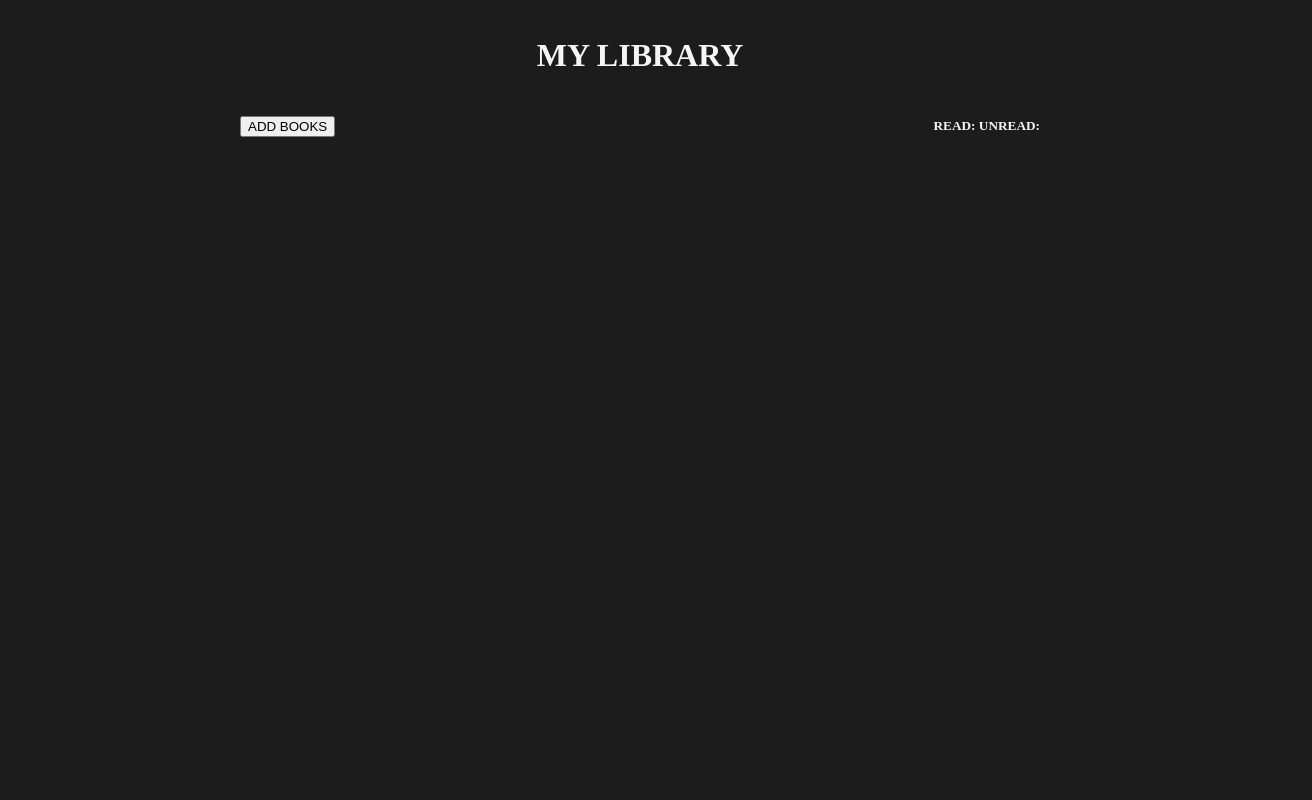
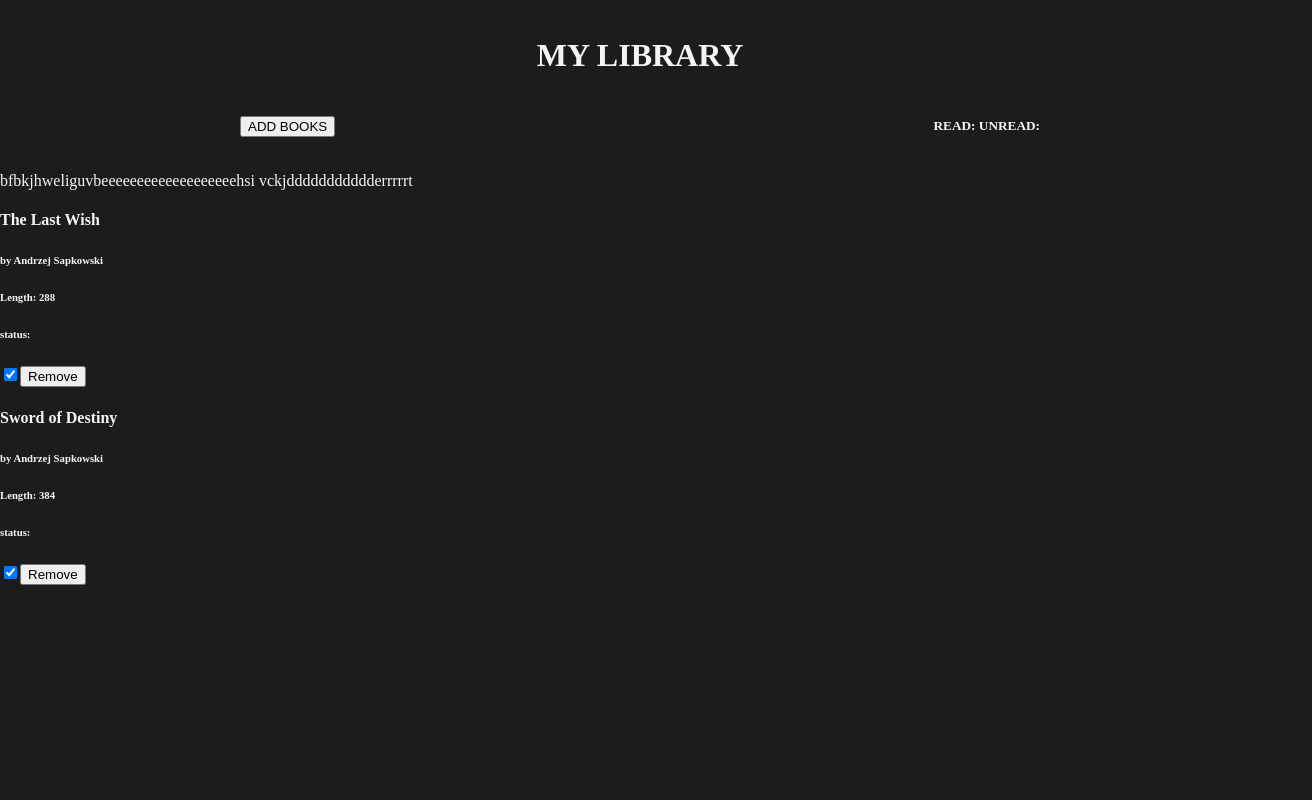
Before and after one commit to BridgeRohan/Library, a plain HTML site: page index.html in a window 1280 px wide. Shown: the whole page, 1312 px wide, since content can reach past the window. Drawn offline with Linux system fonts and the light colour scheme.

Commit message:
around 80% done all that is left is styling(i hate this the most)

```diff
--- a/index.html
+++ b/index.html
@@ -13,8 +13,10 @@
       <button id="dope">ADD BOOKS</button>
       <h5 class="ur">READ: UNREAD: </h5>
     </div>
-    <div class="content">
-      <dialog id="myDialog">
+    <div id="content">
+      bfbkjhweliguvbeeeeeeeeeeeeeeeeeeehsi vckjddddddddddderrrrrt
+    </div>
+    <dialog id="myDialog">
         <form method="dialog" id="myForm">
           <label for="bookName">Name of the Book:</label>
           <input type="text" id="bookName" placeholder="Book name" required name="title"/>
@@ -28,6 +30,5 @@
           <button type="button" id="toodope">Close</button>
         </form>
       </dialog>
-    </div>
   </body>
 </html>
--- a/scripts.js
+++ b/scripts.js
@@ -3,13 +3,15 @@ const showButton = document.querySelector("#dope");
 const closeButton = document.querySelector("#toodope");
 const dialog = document.getElementById('myDialog');
 const form = document.getElementById('myForm');
-showButton.addEventListener("click", function(){
+
+showButton.addEventListener("click", function () {
   dialog.showModal();
-})
-closeButton.addEventListener("click", function(){
+});
+closeButton.addEventListener("click", function () {
   form.reset();
   dialog.close();
-})
+});
+
 form.addEventListener('submit', (e) => {
   e.preventDefault();
 
@@ -22,12 +24,14 @@ form.addEventListener('submit', (e) => {
     alert("Please fill in all required fields.");
     return;
   }
+
   addBookToLibrary(title, writer, noPage, isRead);
   form.reset();
   dialog.close();
-  for(let i=0;i<myLibrary.length;i++){
-    const curr=myLibrary[i];
-    console.log(curr.title+curr.writer+curr.noPages+curr.isRead);
+
+  document.getElementById("content").innerHTML = "";
+  for (let i = 0; i < myLibrary.length; i++) {
+    showBooks(myLibrary[i]);
   }
 });
 
@@ -43,5 +47,69 @@ function addBookToLibrary(title, writer, nopages, isRead) {
   const book = new Book(title, writer, nopages, isRead);
   myLibrary.push(book);
 }
+
+function showBooks(curr) {
+  let cont = document.getElementById("content");
+  let inn = document.createElement("div");
+  inn.id = curr.id;
+
+  let tit = document.createElement("h4");
+  tit.id = "tit";
+  tit.innerHTML = curr.title;
+
+  let aut = document.createElement("h6");
+  aut.innerHTML = "by " + curr.writer;
+  aut.id = "aut";
+
+  let nope = document.createElement("h6");
+  nope.innerHTML = "Length: " + curr.nopages;
+  nope.id = "nope";
+
+  let stat = document.createElement("h6");
+  stat.innerHTML = "status: ";
+  stat.id = "stat";
+
+  const checkbox = document.createElement('input');
+  checkbox.type = 'checkbox';
+  checkbox.id = 'readCheckbox';
+  checkbox.name = 'isRead';
+  checkbox.checked = curr.isRead === true;
+  const remo = document.createElement('button');
+  remo.className = "remove-btn";
+  remo.innerText = "Remove";
+  remo.setAttribute("data-id", curr.id);
+
+
+  inn.appendChild(tit);
+  inn.appendChild(aut);
+  inn.appendChild(nope);
+  inn.appendChild(stat);
+  inn.appendChild(checkbox);
+  inn.appendChild(remo);
+  cont.appendChild(inn);
+}
 addBookToLibrary("The Last Wish", "Andrzej Sapkowski", "288", true);
 addBookToLibrary("Sword of Destiny", "Andrzej Sapkowski", "384", true);
+for (let i = 0; i < myLibrary.length; i++) {
+  showBooks(myLibrary[i]);
+}
+
+
+document.addEventListener("click", function (e) {
+  if (e.target && e.target.classList.contains("remove-btn")) {
+    const disc = e.target.dataset.id;
+
+    e.target.parentElement.remove();
+
+    for (let i = 0; i < myLibrary.length; i++) {
+      if (disc === myLibrary[i].id) {
+        myLibrary.splice(i, 1);
+        break;
+      }
+    }
+    document.getElementById("content").innerHTML = "";
+    for (let i = 0; i < myLibrary.length; i++) {
+      showBooks(myLibrary[i]);
+    }
+  }
+});
--- a/styles.css
+++ b/styles.css
@@ -15,6 +15,7 @@ html, body {
     height: 100%;
     margin: 0;
     padding: 0;
+    box-sizing: border-box;
 }
 
 body {
@@ -51,8 +52,14 @@ h1{
 .content {
     flex: 1 0;
     width: 100%;
+    min-height: 80%;
     display: flex;
     justify-content: center;
     align-items: flex-start;
-    padding: 1rem;
+    padding: 3rem;
+    box-sizing: border-box;
+    border: #ffcd03 2px solid;
 }
+.remove-btn{
+
+}
```
